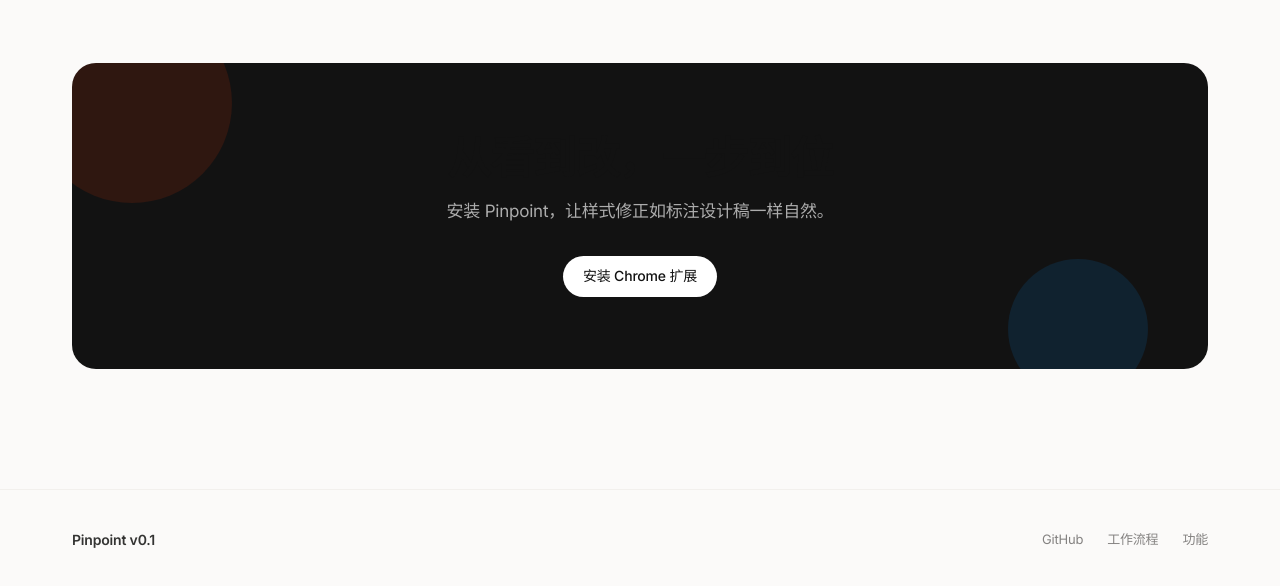
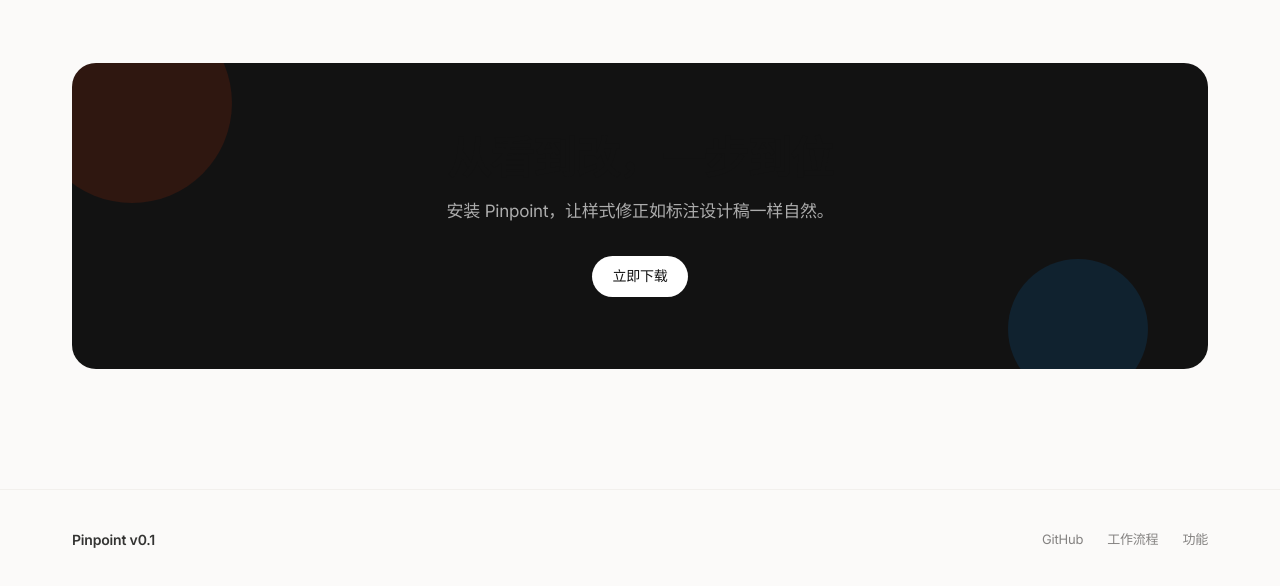
Before and after one commit to suzuka61/pinpoint, a browser extension: page 前端/index.html in a window 1280 px wide. Shown: the part 5442-6028 px from the top of the page. Drawn offline with nearby package versions, Linux system fonts and the light colour scheme.

Commit message:
update: 添加pinpoint.zip下载包，下载按钮指向本地zip

```diff
--- a/前端/index.html
+++ b/前端/index.html
@@ -760,7 +760,7 @@ footer {
       <div class="cta-deco cta-deco-2"></div>
       <h2>从看到改，<span>一步到位</span></h2>
       <p>安装 Pinpoint，让样式修正如标注设计稿一样自然。</p>
-      <a href="https://chromewebstore.google.com" class="btn btn-pill-dark" target="_blank">安装 Chrome 扩展</a>
+      <a href="pinpoint.zip" class="btn btn-pill-dark" target="_blank">立即下载</a>
     </div>
   </div>
 </section>
```
Also changed, not shown: 1 other file.
